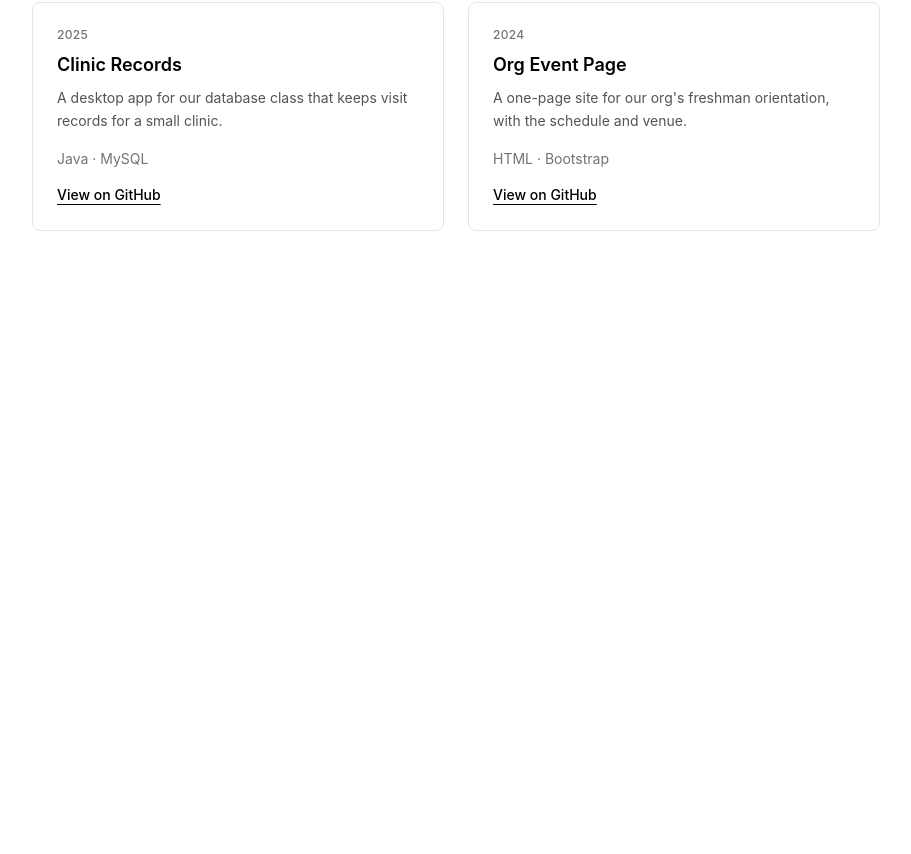
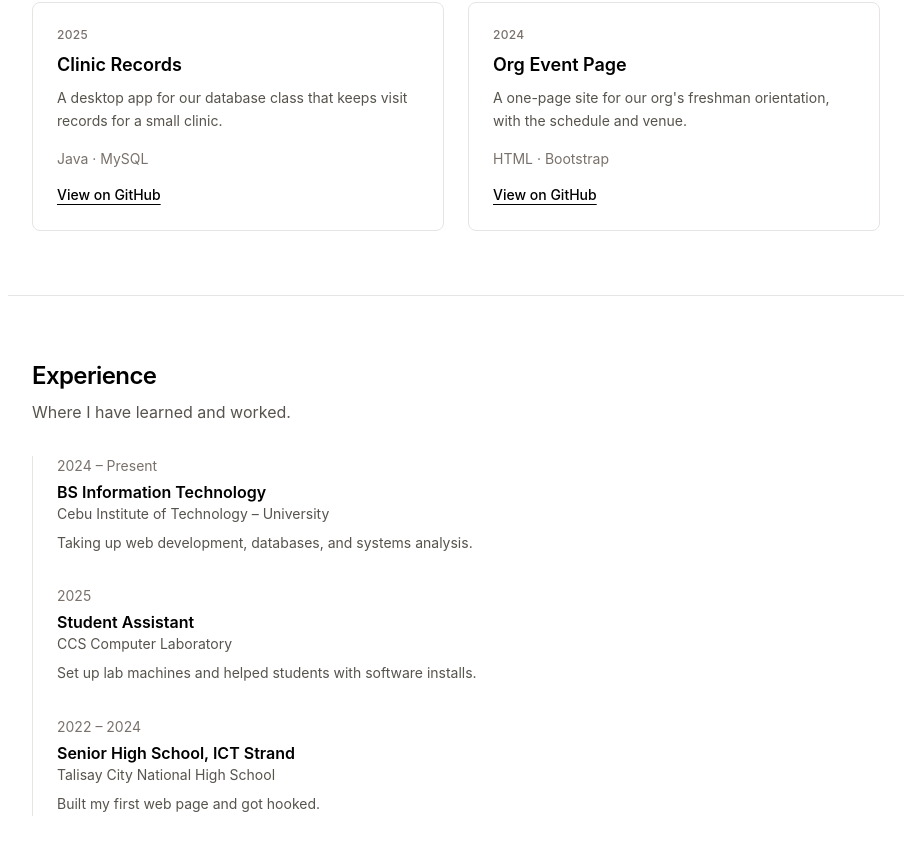
Before and after one commit to Rey-Galo/CSIT340G8-Lab2-Galo, a React (Vite) app: page / in a window 1280 px wide. Shown: the part 1569-2423 px from the top of the page, without its empty margins (184-1095 px from the left). Before the commit the page ends 1864 px from the top, so only its background shows below. Built offline with nearby package versions, Linux system fonts and the light colour scheme.

Commit message:
Added experience section

```diff
--- a/src/App.jsx
+++ b/src/App.jsx
@@ -3,6 +3,7 @@ import Hero from "./components/Hero";
 import AboutSection from "./components/AboutSection";
 import SkillsSection from "./components/SkillsSection";
 import ProjectsSection from "./components/ProjectsSection";
+import ExperienceSection from "./components/ExperienceSection";
 import "./App.css";
 
 function App() {
@@ -15,6 +16,7 @@ function App() {
         <AboutSection />
         <SkillsSection />
         <ProjectsSection />
+        <ExperienceSection />
       </main>
     </>
   );
--- /dev/null
+++ b/src/components/ExperienceSection.jsx
@@ -0,0 +1,41 @@
+import TimelineItem from "./TimelineItem";
+
+function ExperienceSection() {
+  return (
+    <section
+      id="experience"
+      class="max-w-4xl mx-auto px-6 py-16 border-t border-stone-200 scroll-mt-16"
+    >
+      <h2 class="text-2xl font-semibold tracking-tight">Experience</h2>
+      <p class="mt-2 text-stone-600">Where I have learned and worked.</p>
+      <ol class="mt-8 space-y-8 border-l border-stone-200">
+        <li class="pl-6">
+          <TimelineItem
+            period="2024 – Present"
+            title="BS Information Technology"
+            place="Cebu Institute of Technology – University"
+            description="Taking up web development, databases, and systems analysis."
+          />
+        </li>
+        <li class="pl-6">
+          <TimelineItem
+            period="2025"
+            title="Student Assistant"
+            place="CCS Computer Laboratory"
+            description="Set up lab machines and helped students with software installs."
+          />
+        </li>
+        <li class="pl-6">
+          <TimelineItem
+            period="2022 – 2024"
+            title="Senior High School, ICT Strand"
+            place="Talisay City National High School"
+            description="Built my first web page and got hooked."
+          />
+        </li>
+      </ol>
+    </section>
+  );
+}
+
+export default ExperienceSection;
--- /dev/null
+++ b/src/components/TimelineItem.jsx
@@ -0,0 +1,18 @@
+
+
+
+function TimelineItem({ period, title, place, description }) {
+    return (
+        <div>
+            <p class="text-sm text-stone-500">{period}</p>
+            <h3 class="mt-1 font-semibold">{title}</h3>
+            <p class="text-sm text-stone-600">{place}</p>
+            <p class="mt-2 text-sm leading-relaxed text-stone-600">
+                {description}
+            </p>
+        </div>
+    );
+}
+
+
+export default TimelineItem;
```
